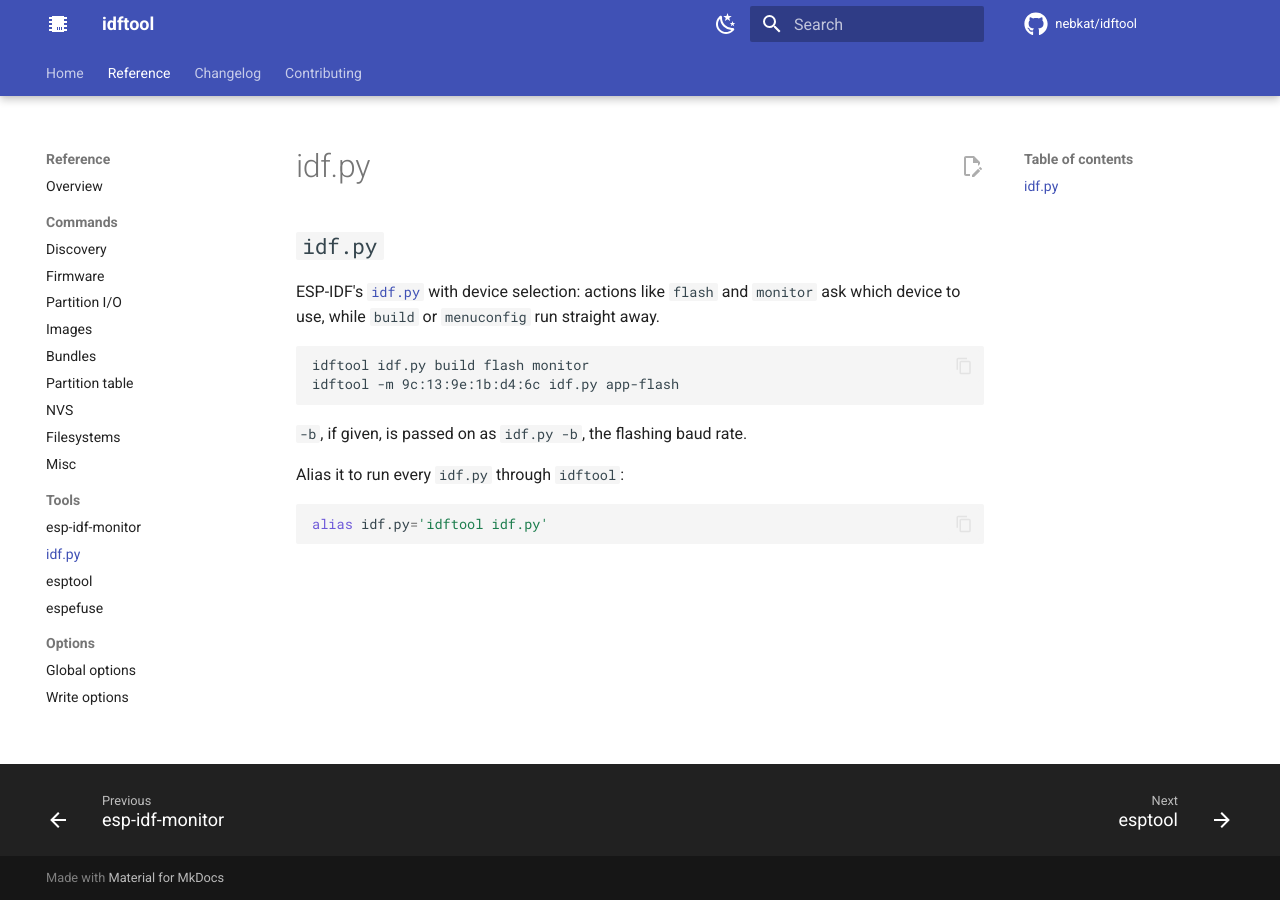
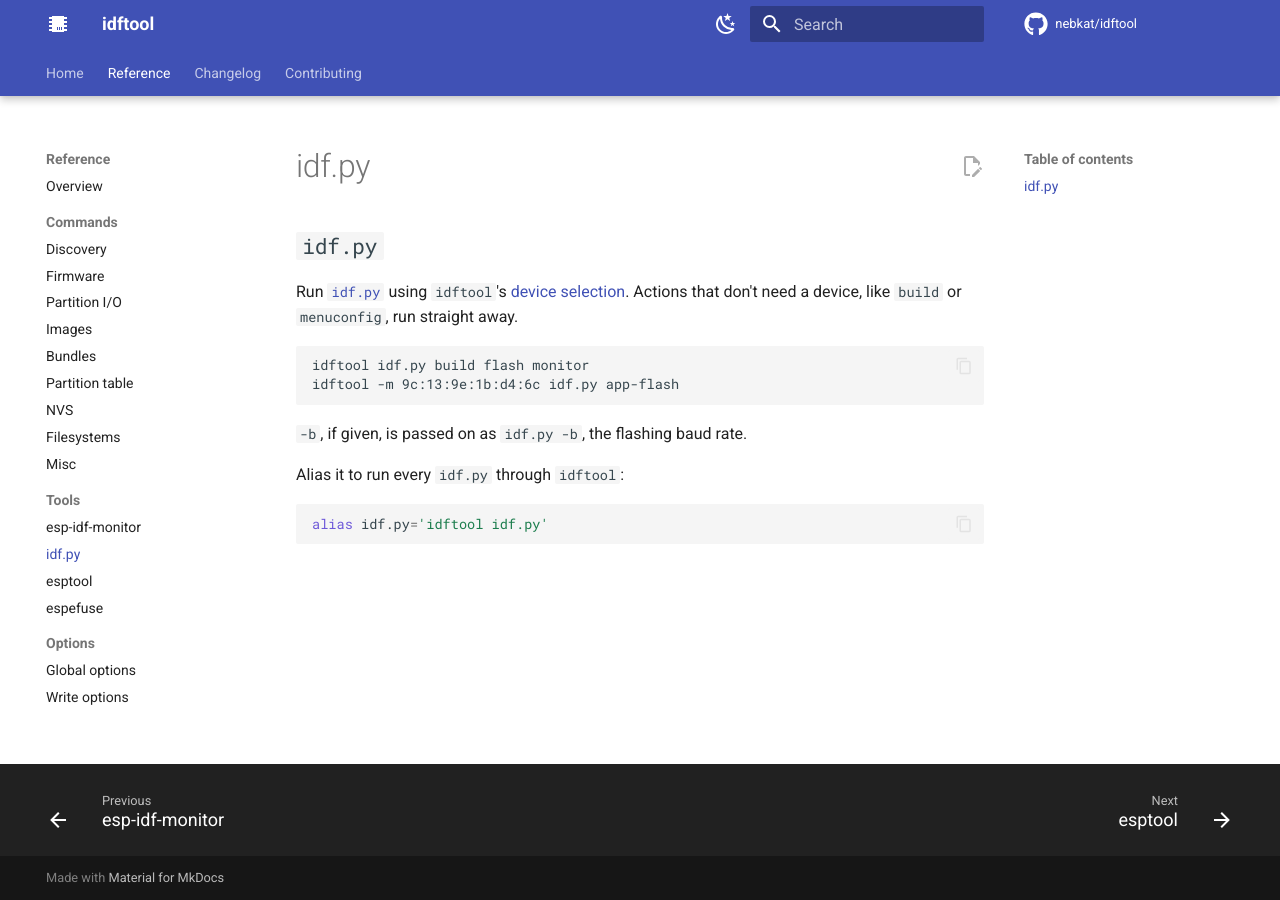
Before and after one commit to nebkat/idftool, an MkDocs documentation site: the page built from docs/reference/idf-py.md, in a window 1280 px wide. Built offline with MkDocs 1.6.1 and Material for MkDocs 9.7.7, drawn with Linux system fonts in a browser that asks for light colours; comment, search, counter and statistics services are not loaded; the version menu is left out.

Commit message:
docs: Tools pages start from device selection

````diff
--- a/docs/reference/idf-py.md
+++ b/docs/reference/idf-py.md
@@ -2,9 +2,10 @@
 
 ## `idf.py`
 
-ESP-IDF's [`idf.py`](https://docs.espressif.com/projects/esp-idf/en/latest/esp32/api-guides/tools/idf-py.html)
-with device selection: actions like `flash` and `monitor` ask which device to
-use, while `build` or `menuconfig` run straight away.
+Run [`idf.py`](https://docs.espressif.com/projects/esp-idf/en/latest/esp32/api-guides/tools/idf-py.html)
+using `idftool`'s [device selection](../guide/choosing-a-device.md).
+Actions that don't need a device, like `build` or `menuconfig`, run straight
+away.
 
 ```bash
 idftool idf.py build flash monitor
````
Also changed, not shown: docs/reference/espefuse.md (+1 -1 lines), docs/reference/esptool.md (+4 -4 lines), docs/reference/monitor.md (+2 -2 lines).
